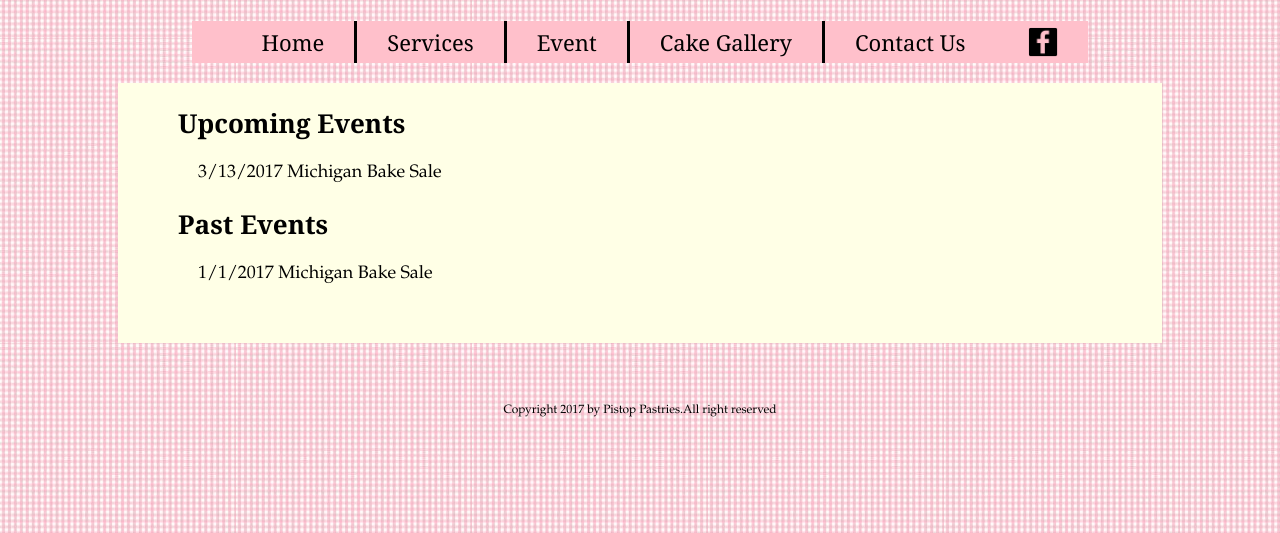
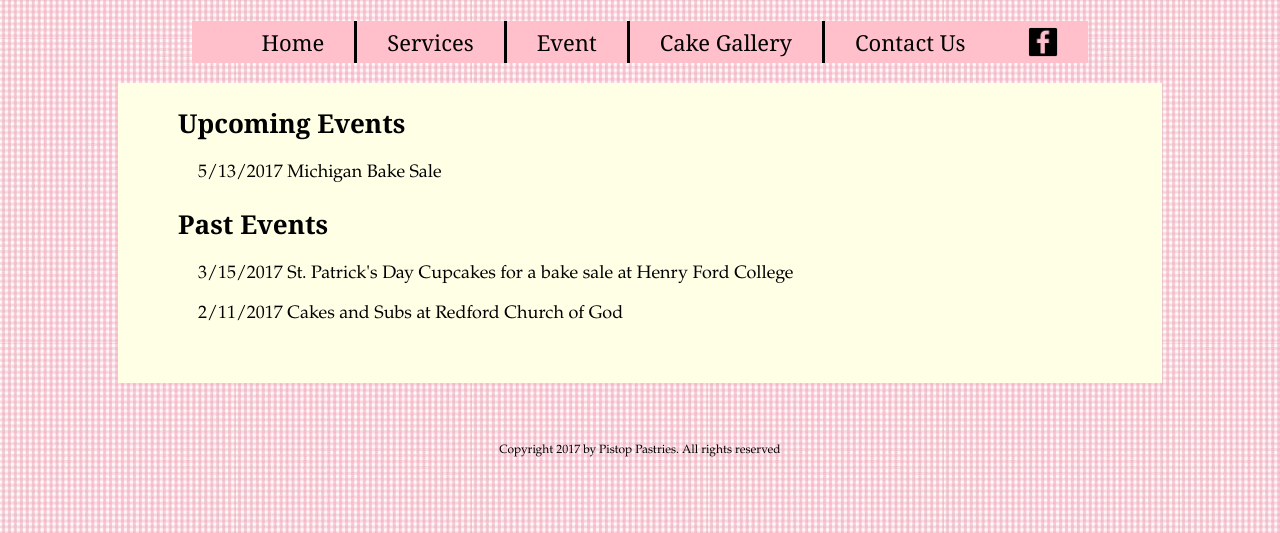
Before and after one commit to pfoucher007/PitstopPastries, a PHP site: page /event.php in a window 1280 px wide. Shown: the part 267-800 px from the top of the page. Run offline with PHP 8.4, Linux system fonts and the light colour scheme.

Commit message:
Update event.php

```diff
--- a/event.php
+++ b/event.php
@@ -21,15 +21,16 @@
 		<div id="content">
 			<div class="upevent">
 				<h2>Upcoming Events</h2>
-				<p>3/13/2017 Michigan Bake Sale</p>
+				<p>5/13/2017 Michigan Bake Sale</p>
 			</div>
 			<div class="upevent">
 				<h2>Past Events</h2>
-				<p>1/1/2017 Michigan Bake Sale</p>
+				<p>3/15/2017 St. Patrick's Day Cupcakes for a bake sale at Henry Ford College</p>
+				<p>2/11/2017 Cakes and Subs at Redford Church of God</p>
 			</div>
 		</div>
 		<div id=footer>
-			<p class="pFooter">Copyright 2017 by Pistop Pastries.All right reserved</p>
+			<p class="pFooter">Copyright 2017 by Pistop Pastries. All rights reserved</p>
 		</div>
 
 </html>
```
